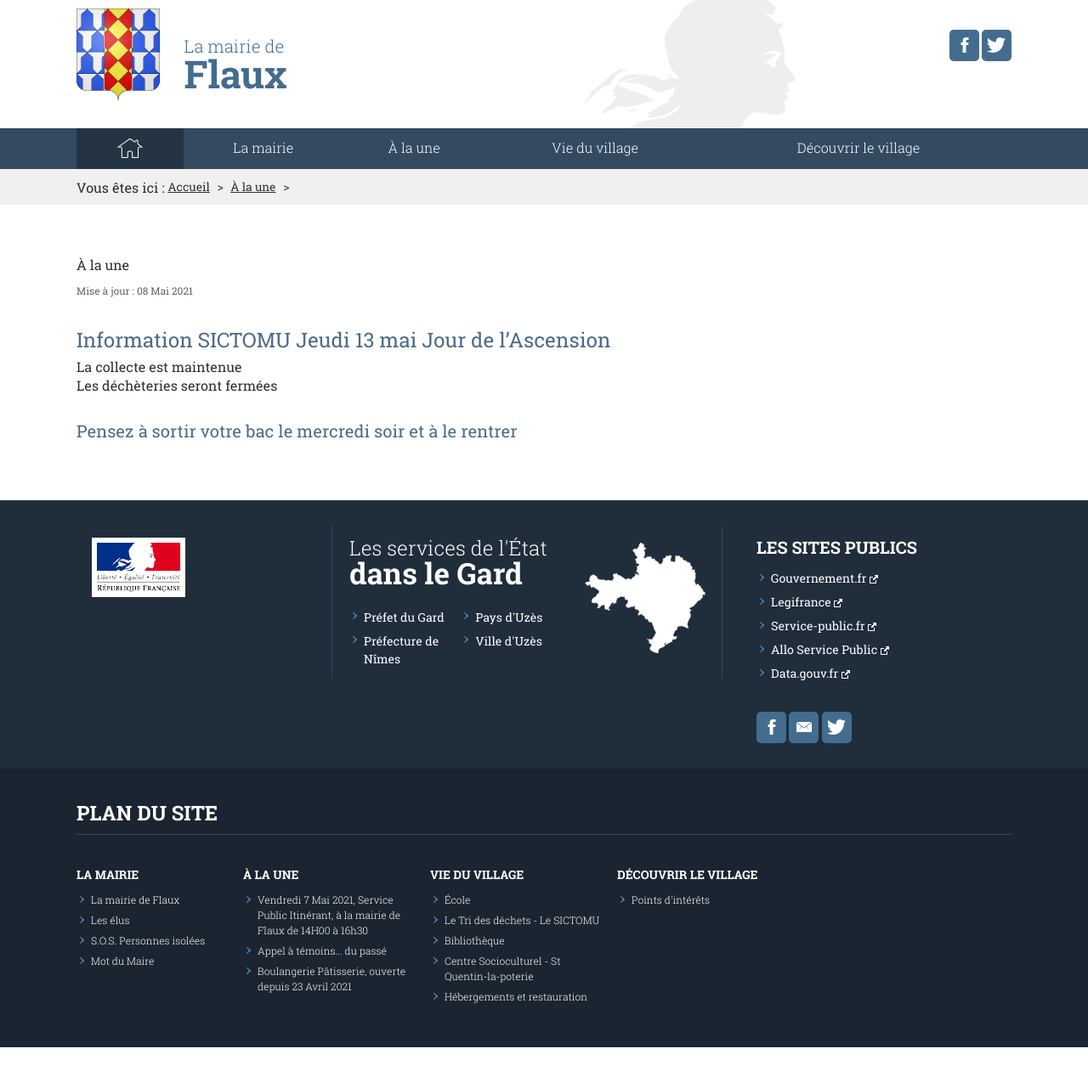
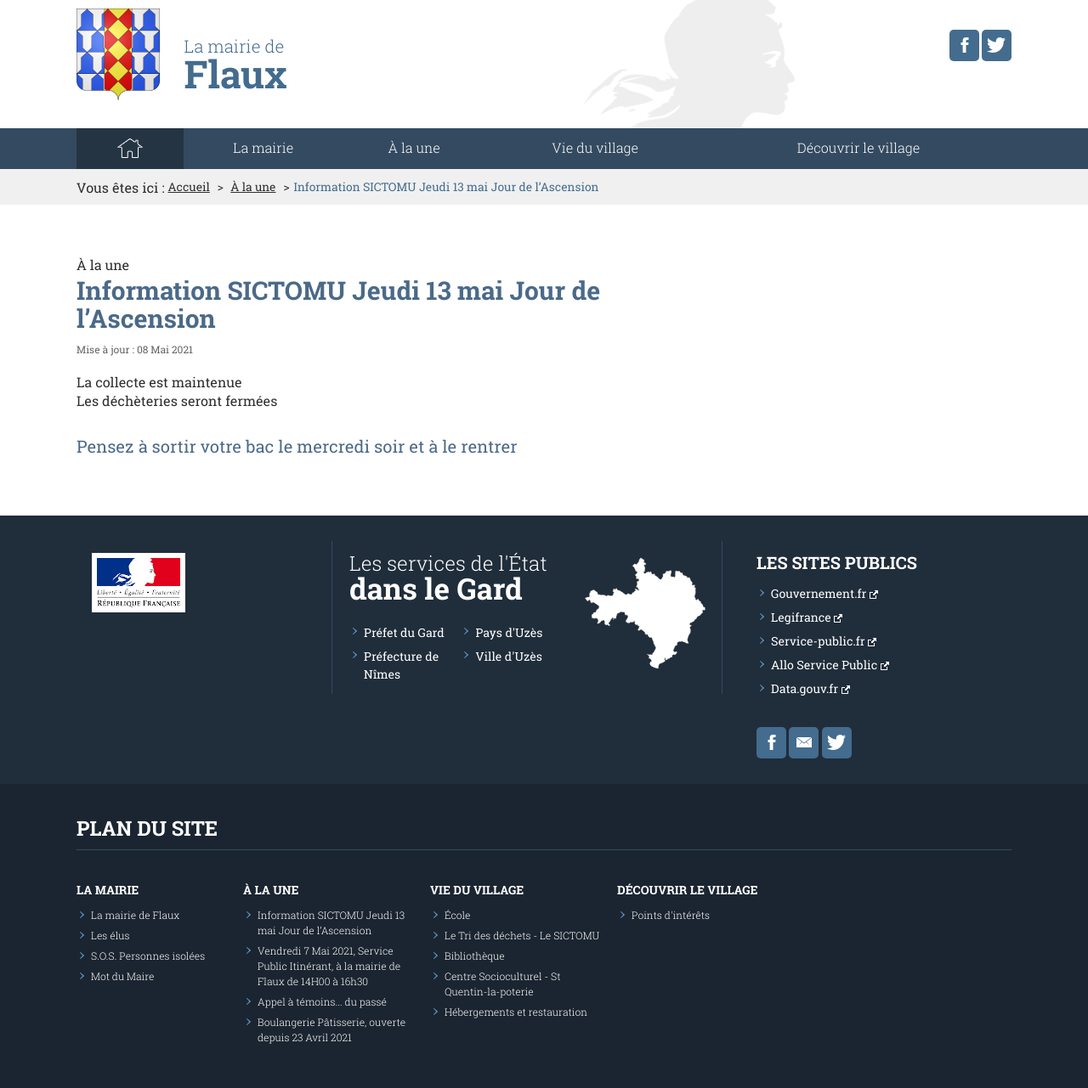
Before and after one commit to Flaux-Village/flaux-village.github.io, a Jekyll site: the page built from _actualites/sictomu.md, in a window 1280 px wide. Shown: the whole page at 85% size. Built offline with Jekyll 4.4.1, drawn with Linux system fonts in a browser that asks for light colours; before the commit the page ends 1233 px from its top, so only the background shows below that.

Commit message:
Update sictomu.md

```diff
--- a/_actualites/sictomu.md
+++ b/_actualites/sictomu.md
@@ -1,9 +1,9 @@
 ---
 layout: page
 titre: Actualités | SICTOMU Jeudi 13 mai collecte maintenue
-description: 13 mai collecte est maintenue
+description: Portail du village de Flaux
 keywords: mairie, commune, flaux, gard, actualités
-titre_page:
+titre_page: Information SICTOMU Jeudi 13 mai Jour de l’Ascension
 section: À la une
 addresse_section: /actualites.html
 date_texte: 08 Mai 2021
```
Also changed, not shown: other parts of _actualites/sictomu.md (+1 -1 lines).
